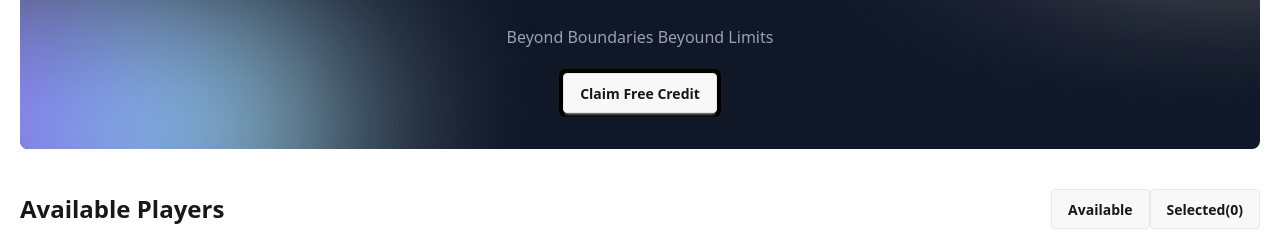
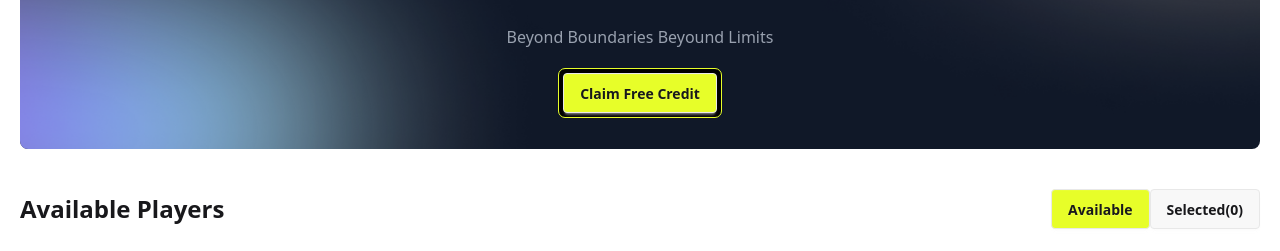
Before and after one commit to neyamat7/dream11-react, a React (Vite) app: page / in a window 1280 px wide. Shown: the part 389-640 px from the top of the page. Built offline with nearby package versions, Linux system fonts and the light colour scheme.

Commit message:
fixed color issue

```diff
--- a/src/components/button/Button.jsx
+++ b/src/components/button/Button.jsx
@@ -1,13 +1,18 @@
 const Button = ({ label, icon, bg, blackBorder, onclick }) => {
+  console.log(bg);
+
   return (
     <div
       className={
-        blackBorder
-          ? `bg-black p-1 outline outline-[${bg}] rounded-md cursor-pointer`
-          : null
+        blackBorder ? `bg-black p-1 outline rounded-md cursor-pointer` : null
       }
+      style={{ outlineColor: bg }}
     >
-      <button onClick={onclick} className={`btn bg-[${bg}] font-bold`}>
+      <button
+        onClick={onclick}
+        className={`btn font-bold`}
+        style={{ backgroundColor: bg }}
+      >
         {label} {icon ? icon : null}
       </button>
     </div>
```
